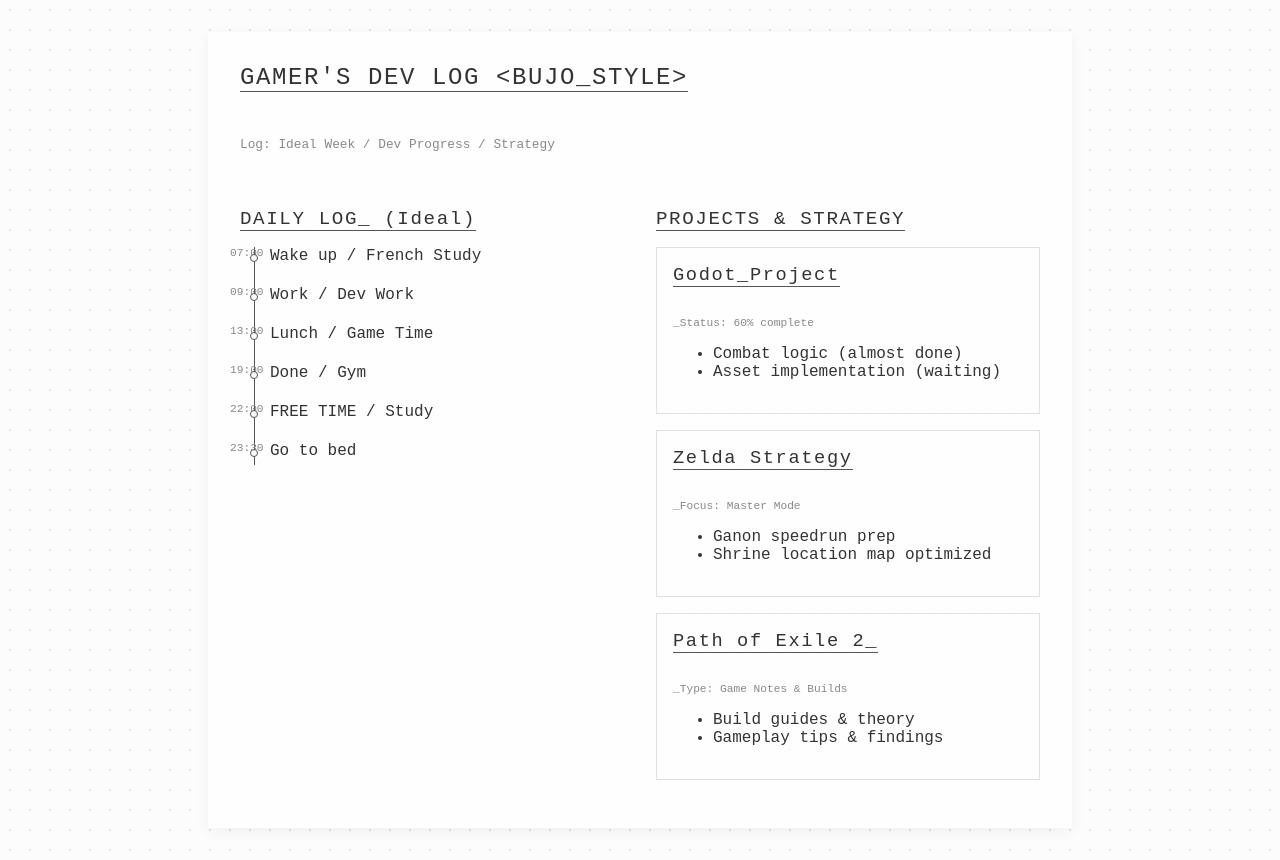
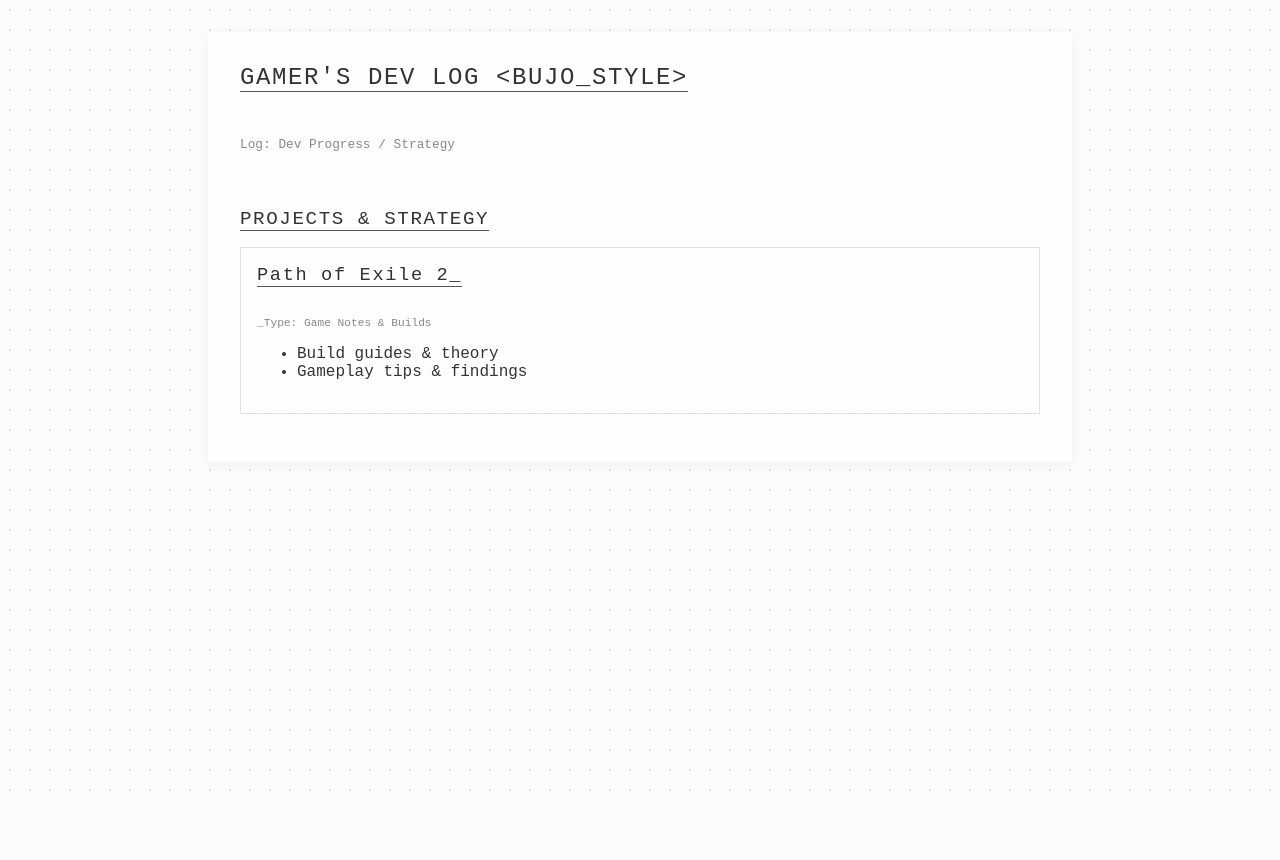
Before and after one commit to Leee4f/dev, a plain HTML site: page index.html in a window 1280 px wide. After the commit the page ends 800 px from the top, so only its background shows below. Drawn offline with Linux system fonts and the light colour scheme.

Commit message:
Delete Sample

```diff
--- a/index.html
+++ b/index.html
@@ -65,86 +65,7 @@
             .log-container { flex-direction: column; }
         }
 
-        /* --- 4. Timeline (Ideal Day Mode) --- */
-        .timeline-section {
-            flex: 1;
-        }
-
-        .timeline {
-            position: relative;
-            padding-left: 30px;
-        }
-
-        /* The vertical line */
-        .timeline::before {
-            content: '';
-            position: absolute;
-            left: 14px;
-            top: 0;
-            bottom: 0;
-            width: 1px;
-            background-color: var(--accent-color);
-        }
-
-        .log-item {
-            position: relative;
-            margin-bottom: 1rem;
-            opacity: 0; /* JS will animate */
-            transform: translateY(10px);
-            cursor: pointer;
-            transition: all 0.3s ease;
-        }
-
-        .log-item:hover {
-            color: #000;
-            transform: translateX(5px);
-        }
-
-        .log-time {
-            position: absolute;
-            left: -40px;
-            font-size: 0.7rem;
-            color: #888;
-            width: 30px;
-            text-align: right;
-        }
-
-        /* The little dot */
-        .log-item::after {
-            content: '';
-            position: absolute;
-            left: -20px;
-            top: 50%;
-            transform: translateY(-50%);
-            width: 6px;
-            height: 6px;
-            background-color: var(--bg-color);
-            border: 1px solid var(--accent-color);
-            border-radius: 50%;
-        }
-
-        /* Ink bleed detail section */
-        .bleed-detail {
-            font-size: 0.8rem;
-            color: #666;
-            margin-top: 5px;
-            padding-left: 10px;
-            height: 0;
-            overflow: hidden;
-            transition: height 0.5s ease-out, background 0.5s;
-            border-left: 2px solid transparent;
-        }
-
-        .bleed-detail.active {
-            height: auto;
-            padding-top: 5px;
-            padding-bottom: 5px;
-            background: var(--ink-fade);
-            border-left: 2px solid var(--accent-color);
-        }
-
-
-        /* --- 5. Weekly / Projects (Summer Vacation Mode) --- */
+        /* --- 4. Projects --- */
         .projects-section {
             flex: 1;
         }
@@ -171,65 +92,11 @@
 
 <div class="notebook-page">
     <h1>GAMER'S DEV LOG &lt;BUJO_STYLE&gt;</h1>
-    <p class="subtitle">Log: Ideal Week / Dev Progress / Strategy</p>
+    <p class="subtitle">Log: Dev Progress / Strategy</p>
 
     <div class="log-container">
-        <div class="timeline-section">
-            <h2>DAILY LOG_ (Ideal)</h2>
-            <div class="timeline">
-                <div class="log-item" onclick="toggleDetail(this)">
-                    <span class="log-time">07:00</span>
-                    Wake up / French Study
-                    <div class="bleed-detail">Duolingo complete. Focus on verbs.</div>
-                </div>
-                <div class="log-item" onclick="toggleDetail(this)">
-                    <span class="log-time">09:00</span>
-                    Work / Dev Work
-                    <div class="bleed-detail">Godot physics optimization. Fixed collision issue on player character.</div>
-                </div>
-                <div class="log-item" onclick="toggleDetail(this)">
-                    <span class="log-time">13:00</span>
-                    Lunch / Game Time
-                    <div class="bleed-detail">Quick Zelda run. Note: Inventory UI is very clean. Try implementing similar flow.</div>
-                </div>
-                <div class="log-item" onclick="toggleDetail(this)">
-                    <span class="log-time">19:00</span>
-                    Done / Gym
-                    <div class="bleed-detail">Bench press 3x8. Leg day tomorrow.</div>
-                </div>
-                <div class="log-item" onclick="toggleDetail(this)">
-                    <span class="log-time">22:00</span>
-                    FREE TIME / Study
-                    <div class="bleed-detail">Reading "Clean Code". Drafted new enemy AI logic.</div>
-                </div>
-                <div class="log-item" onclick="toggleDetail(this)">
-                    <span class="log-time">23:30</span>
-                    Go to bed
-                    <div class="bleed-detail">Prepare for early start tomorrow.</div>
-                </div>
-            </div>
-        </div>
-
         <div class="projects-section">
             <h2>PROJECTS &amp; STRATEGY</h2>
-
-            <div class="project-card">
-                <h3>Godot_Project</h3>
-                <p class="status">_Status: 60% complete</p>
-                <ul>
-                    <li>Combat logic (almost done)</li>
-                    <li>Asset implementation (waiting)</li>
-                </ul>
-            </div>
-
-            <div class="project-card">
-                <h3>Zelda Strategy</h3>
-                <p class="status">_Focus: Master Mode</p>
-                <ul>
-                    <li>Ganon speedrun prep</li>
-                    <li>Shrine location map optimized</li>
-                </ul>
-            </div>
 
             <div class="project-card">
                 <h3><a href="poe2/" style="color: inherit; text-decoration: none; border-bottom: 1px dashed var(--accent-color);">Path of Exile 2_</a></h3>
@@ -244,27 +111,9 @@
 </div>
 
 <script>
-    // --- JS: Subtle Motion & Interaction ---
-
     document.addEventListener("DOMContentLoaded", function() {
-        // 1. Reveal the page (Fade in)
         document.body.style.opacity = 1;
-
-        // 2. Animate timeline items sequentially (Pencil draw feel)
-        const logItems = document.querySelectorAll('.log-item');
-        logItems.forEach((item, index) => {
-            setTimeout(() => {
-                item.style.opacity = 1;
-                item.style.transform = 'translateY(0)';
-            }, index * 200); // Staggered delay
-        });
     });
-
-    // 3. Interactive Detail (Ink Bleed effect)
-    function toggleDetail(element) {
-        const detail = element.querySelector('.bleed-detail');
-        detail.classList.toggle('active');
-    }
 </script>
 
 </body>
```
